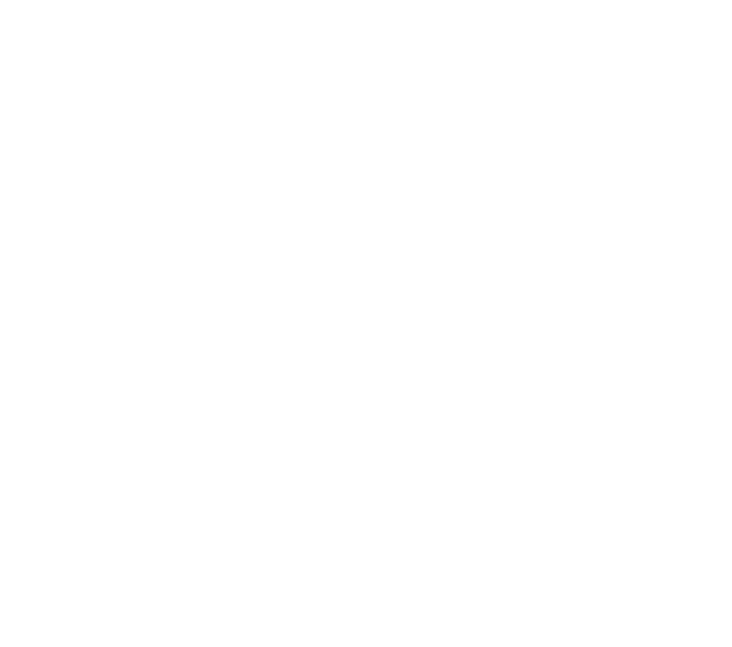
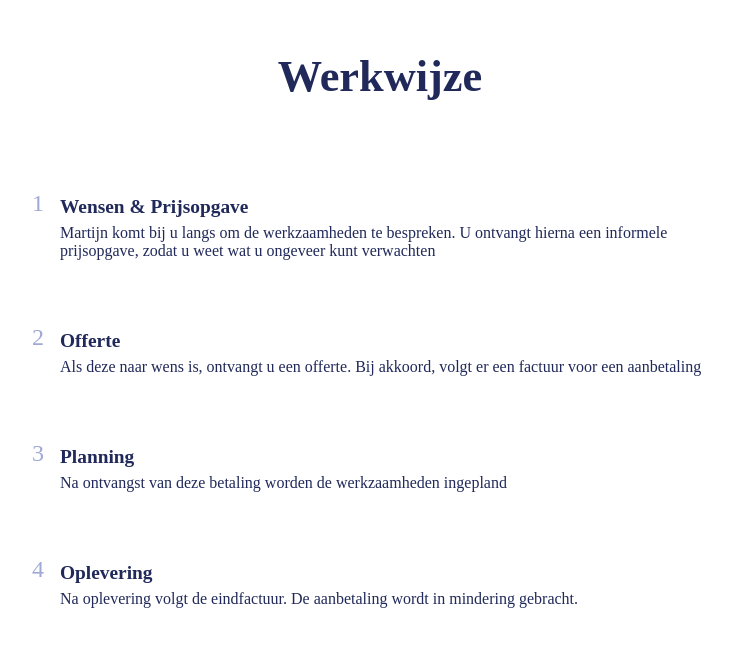
Before and after one commit to sanjaytwisk/martijn-van-wijk, a Nuxt app: page / in a window 1280 px wide. Shown: the part 1644-2291 px from the top of the page, without its empty margins (260-992 px from the left). Before the commit the page ends 1575 px from the top, so only its background shows below. Built offline with nearby package versions, Linux system fonts and the light colour scheme.

Commit message:
feat: add approach

```diff
--- a/app/app.vue
+++ b/app/app.vue
@@ -4,6 +4,7 @@
       <h1 class="t-1">Iedere klus met zorg uitgevoerd</h1>
     </MainHeader>
     <AboutMe />
+    <Approach />
   </div>
 </template>
 <style lang="scss">
--- a/app/assets/css/global.scss
+++ b/app/assets/css/global.scss
@@ -3,6 +3,7 @@
 :root {
   --color-primary: 32 41 89;
   --color-secondary: 231 235 253;
+  --color-tertiary: 159 168 214;
   --color-white: 255 255 255;
   --font-main: 'Libre Baskerville', serif;
 }
@@ -41,6 +42,17 @@ body * {
   text-align: center;
 }
 
+.t-bold {
+  font-weight: bold;
+}
+
+.section {
+  display: flex;
+  flex-direction: column;
+  gap: f.fluid-length(1.5, 6);
+  padding: f.fluid-length(4, 8) f.fluid-length(1, 4);
+}
+
 h1,
 h2,
 h3,
--- a/app/components/about-me.vue
+++ b/app/components/about-me.vue
@@ -3,7 +3,7 @@ import { CircleCheckBig } from 'lucide-vue-next';
 </script>
 
 <template>
-  <section id="over-mij" class="about">
+  <section id="over-mij section" class="about">
     <h2 class="t-2 t-center">Over mij</h2>
     <div class="columns">
       <p class="t-body">
--- /dev/null
+++ b/app/components/approach.vue
@@ -0,0 +1,66 @@
+<template>
+  <section id="werkwijze" class="section">
+    <h2 class="t-2 t-center">Werkwijze</h2>
+    <ol class="approach">
+      <li>
+        <p class="t-body t-bold">Wensen & Prijsopgave</p>
+        <p class="t-body-sm">
+          Martijn komt bij u langs om de werkzaamheden te bespreken. U ontvangt
+          hierna een informele prijsopgave, zodat u weet wat u ongeveer kunt
+          verwachten
+        </p>
+      </li>
+      <li>
+        <p class="t-body t-bold">Offerte</p>
+        <p class="t-body-sm">
+          Als deze naar wens is, ontvangt u een offerte. Bij akkoord, volgt er
+          een factuur voor een aanbetaling
+        </p>
+      </li>
+      <li>
+        <p class="t-body t-bold">Planning</p>
+        <p class="t-body-sm">
+          Na ontvangst van deze betaling worden de werkzaamheden ingepland
+        </p>
+      </li>
+      <li>
+        <p class="t-body t-bold">Oplevering</p>
+        <p class="t-body-sm">
+          Na oplevering volgt de eindfactuur. De aanbetaling wordt in mindering
+          gebracht.
+        </p>
+      </li>
+    </ol>
+  </section>
+</template>
+<style scoped lang="scss">
+@use '~/assets/css/fluid-length' as f;
+.approach {
+  max-width: 44rem;
+  margin: 0 auto;
+  padding: 0;
+  counter-reset: item;
+  display: flex;
+  flex-direction: column;
+  gap: 4rem;
+
+  li {
+    counter-increment: item;
+    position: relative;
+    padding-left: 2rem;
+    list-style-type: none;
+
+    &::before {
+      position: absolute;
+      left: 0;
+      width: 1rem;
+      top: f.fluid-length(-0.125, 0.125);
+      text-align: right;
+      content: counter(item);
+      color: rgb(var(--color-tertiary));
+      font-size: 1.5em;
+      line-height: 1;
+    }
+  }
+}
+</style>
```
